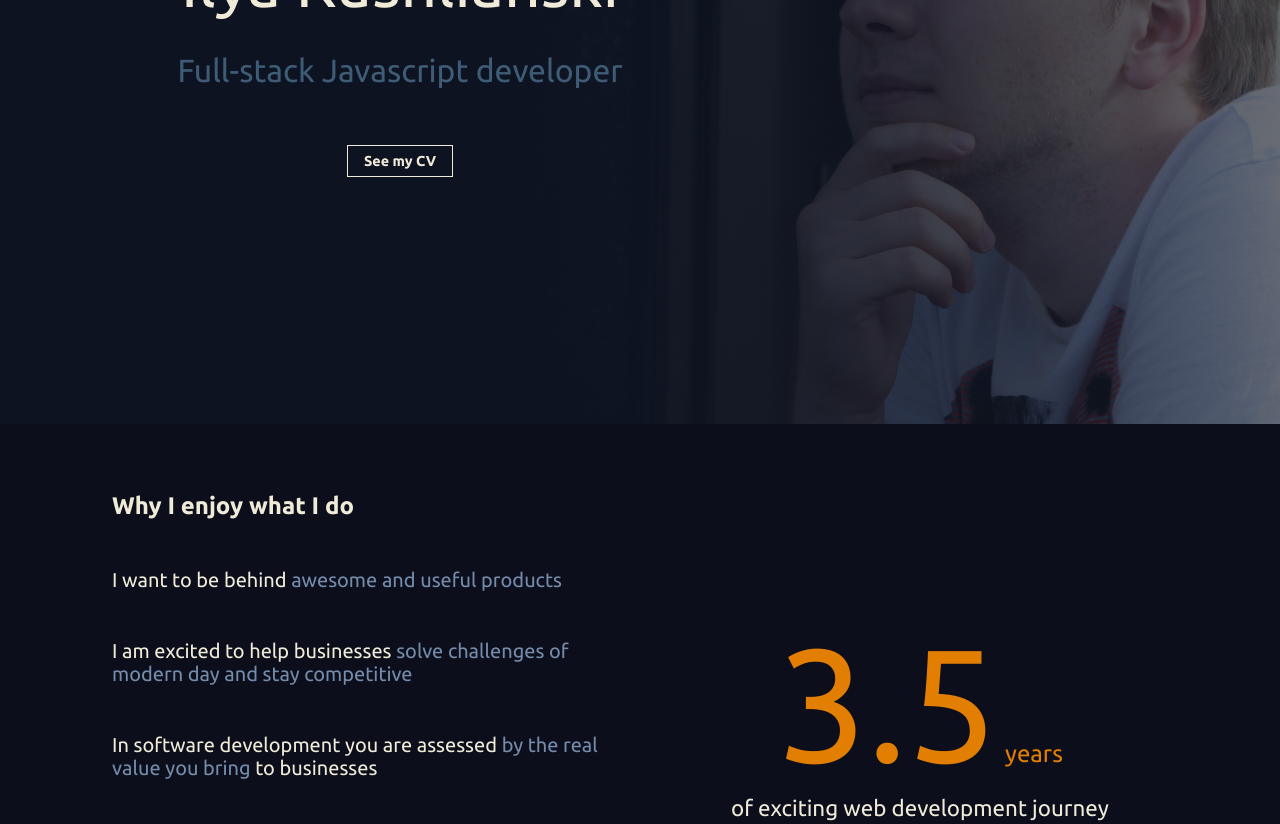
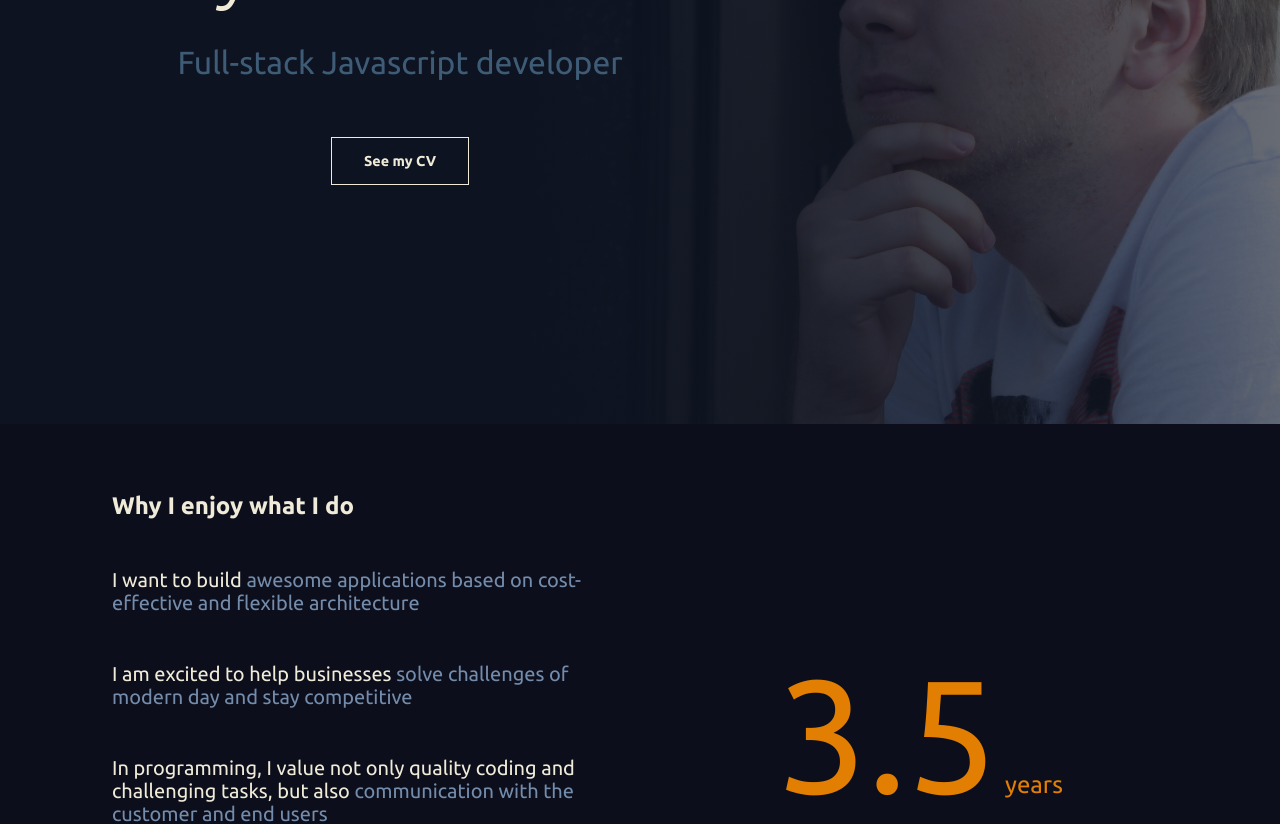
Before and after one commit to ikushlianski/ilya-online-nextjs, a Next.js app: page /front-page in a window 1280 px wide. Shown: the part 340-1164 px from the top of the page. Built offline with nearby package versions, Linux system fonts and the light colour scheme; no server answers.

Commit message:
Minor stylistic changes

```diff
--- a/src/components/FrontPage/Motivation.js
+++ b/src/components/FrontPage/Motivation.js
@@ -12,9 +12,10 @@ export const Motivation = () => {
         <li className="Motivation__ListGroup">
           <ul>
             <li className="Motivation__ListItem">
-              I want to be behind{' '}
+              I want to build{' '}
               <span className="Motivation__Accent">
-                awesome and useful products
+                awesome applications based on cost-effective and flexible
+                architecture
               </span>
             </li>
             <li className="Motivation__ListItem">
@@ -28,11 +29,11 @@ export const Motivation = () => {
         <li className="Motivation__ListGroup">
           <ul>
             <li className="Motivation__ListItem">
-              In software development you are assessed{' '}
+              In programming, I value not only quality coding and challenging
+              tasks, but also{' '}
               <span className="Motivation__Accent">
-                by the real value you bring
-              </span>{' '}
-              to businesses
+                communication with the customer and end users{' '}
+              </span>
             </li>
             <li className="Motivation__ListItem">
               Coding is a Lego with endless pieces. This is where I get{' '}
--- a/src/pages/front-page/index.js
+++ b/src/pages/front-page/index.js
@@ -56,7 +56,7 @@ export const getStaticProps = async _ => {
     const { open: lookingForJob } = await jobStatus.json();
 
     return {
-      props: { lookingForJob: lookingForJob, topSkills },
+      props: { lookingForJob, topSkills },
     };
   } catch (error) {
     console.error(error);
--- a/src/ui-kit/Button/Button.scss
+++ b/src/ui-kit/Button/Button.scss
@@ -3,8 +3,8 @@
 .Button {
   background: var(--secondaryLight);
   border: none;
-  height: 2rem;
-  padding: 0 1rem;
+  height: 3rem;
+  padding: 0 2rem;
   color: var(--textColor);
   font-size: $font-small;
   cursor: pointer;
```
